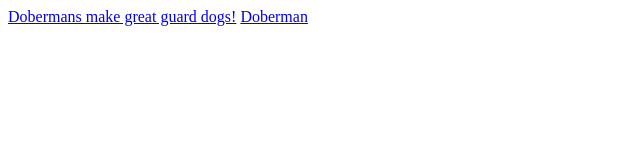
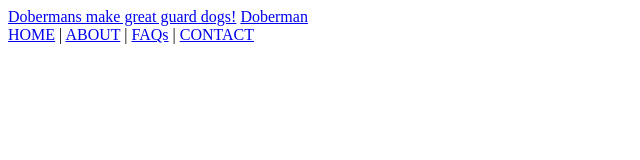
Before and after one commit to N3ironn/HTML-and-CSS-Projects, a plain HTML site: page Dog_video.html in a window 1280 px wide. Shown: the whole page, without its empty margins (0-640 px from the left). Drawn offline with Linux system fonts and the light colour scheme.

Commit message:
Update Dog_video.html

```diff
--- a/Dog_video.html
+++ b/Dog_video.html
@@ -3,4 +3,10 @@
 	<title>Release the Hound</title>
 	<a href="https://youtu.be/NgVXnQrgc_4">Dobermans make great guard dogs!</a>
 	<a href="C:\Users\g3iro\OneDrive\Documents\GitHub\HTML-and-CSS-Projects\dog.html">Doberman</a>
+	<nav>
+		<a href="home page file name or URL">HOME</a> |
+		<a href="about page file name or URL">ABOUT</a> |
+		<a href="FAQS page file name or URL">FAQs</a> |
+		<a href="contact page file name or URL">CONTACT</a>
+	</nav>
 </html>
```
